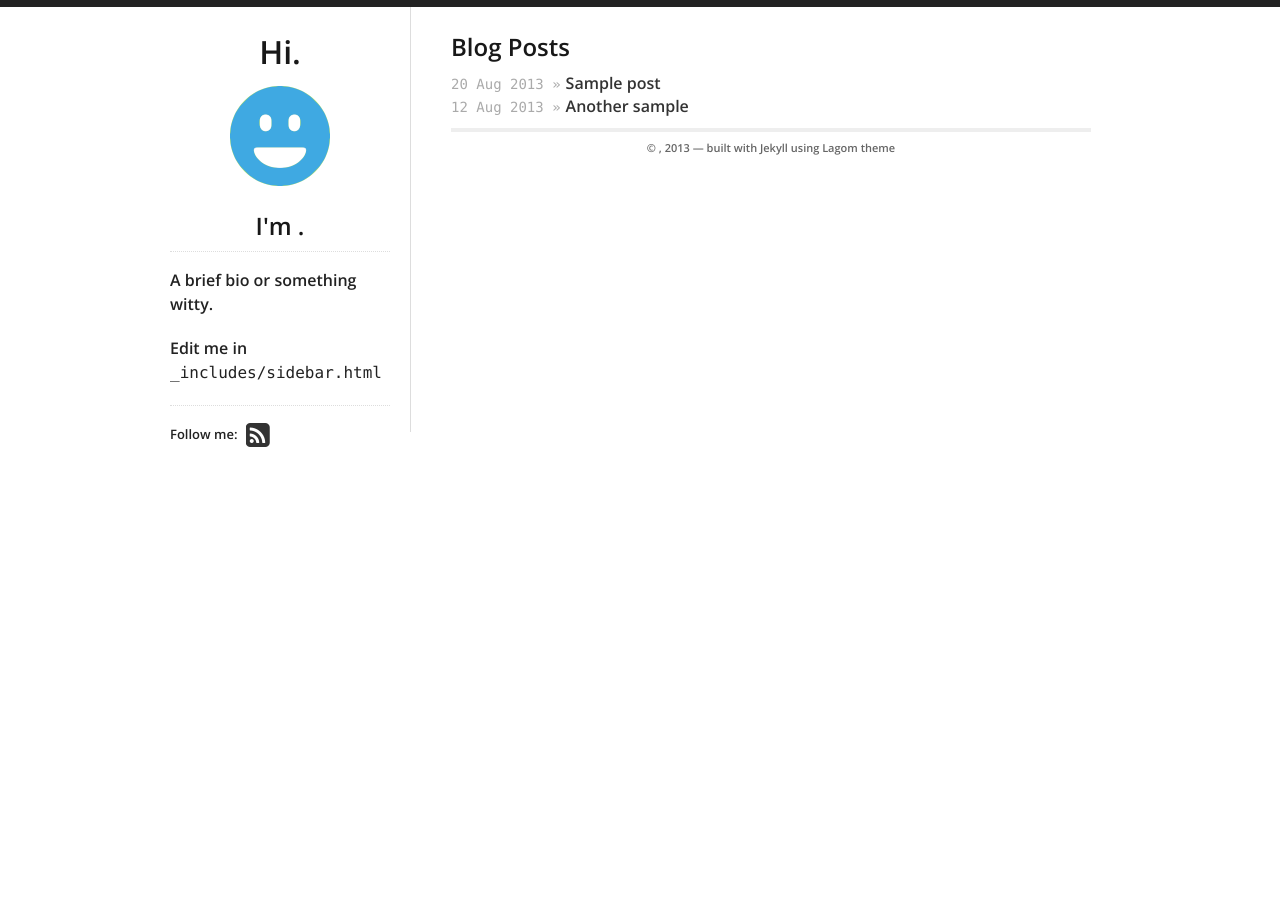
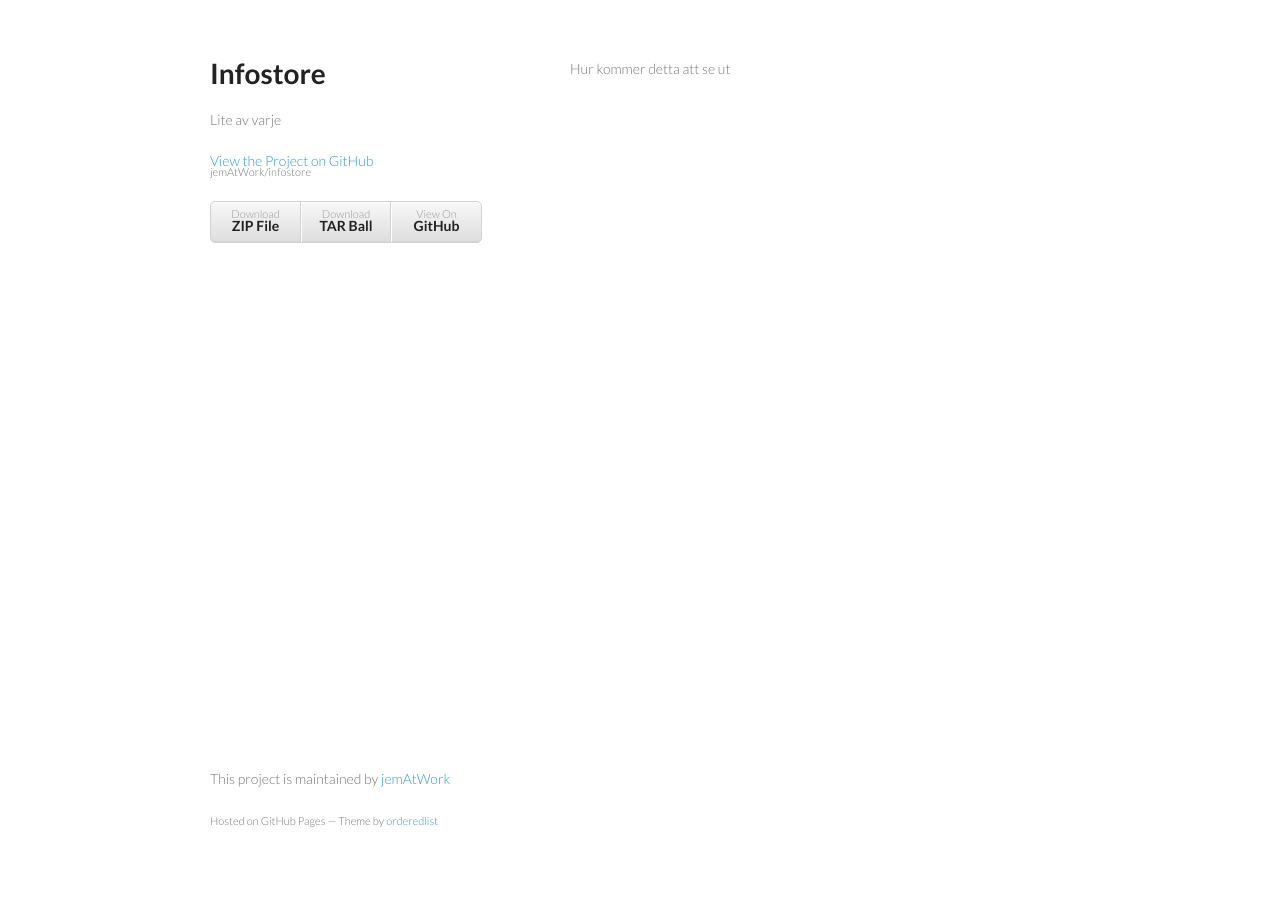
Before and after one commit to jemAtWork/infostore, a Jekyll site: the page index.html, which Jekyll copies as it is, in a window 1280 px wide. Built offline with Jekyll 4.4.1, drawn with Linux system fonts in a browser that asks for light colours; nearby versions of some CDN libraries.

Commit message:
Create gh-pages branch via GitHub

```diff
--- a/index.html
+++ b/index.html
@@ -1,13 +1,41 @@
----
-layout: default
-title: Blog Posts
----
+<!doctype html>
+<html>
+  <head>
+    <meta charset="utf-8">
+    <meta http-equiv="X-UA-Compatible" content="chrome=1">
+    <title>Infostore by jemAtWork</title>
 
-<div id="home">
-  <h2><i class="icon-bookmark"></i> Blog Posts</h2>
-  <ul id="blog-posts" class="posts">
-    {% for post in site.posts %}
-      <li><span>{{ post.date | date_to_string }} &raquo;</span><a href="{{ post.url }}">{{ post.title }}</a></li>
-    {% endfor %}
-  </ul>
-</div>
+    <link rel="stylesheet" href="stylesheets/styles.css">
+    <link rel="stylesheet" href="stylesheets/pygment_trac.css">
+    <meta name="viewport" content="width=device-width, initial-scale=1, user-scalable=no">
+    <!--[if lt IE 9]>
+    <script src="//html5shiv.googlecode.com/svn/trunk/html5.js"></script>
+    <![endif]-->
+  </head>
+  <body>
+    <div class="wrapper">
+      <header>
+        <h1>Infostore</h1>
+        <p>Lite av varje</p>
+
+        <p class="view"><a href="https://github.com/jemAtWork/infostore">View the Project on GitHub <small>jemAtWork/infostore</small></a></p>
+
+
+        <ul>
+          <li><a href="https://github.com/jemAtWork/infostore/zipball/master">Download <strong>ZIP File</strong></a></li>
+          <li><a href="https://github.com/jemAtWork/infostore/tarball/master">Download <strong>TAR Ball</strong></a></li>
+          <li><a href="https://github.com/jemAtWork/infostore">View On <strong>GitHub</strong></a></li>
+        </ul>
+      </header>
+      <section>
+        <p>Hur kommer detta att se ut</p>
+      </section>
+      <footer>
+        <p>This project is maintained by <a href="https://github.com/jemAtWork">jemAtWork</a></p>
+        <p><small>Hosted on GitHub Pages &mdash; Theme by <a href="https://github.com/orderedlist">orderedlist</a></small></p>
+      </footer>
+    </div>
+    <script src="javascripts/scale.fix.js"></script>
+
+  </body>
+</html>
--- /dev/null
+++ b/javascripts/scale.fix.js
@@ -0,0 +1,17 @@
+var metas = document.getElementsByTagName('meta');
+var i;
+if (navigator.userAgent.match(/iPhone/i)) {
+  for (i=0; i<metas.length; i++) {
+    if (metas[i].name == "viewport") {
+      metas[i].content = "width=device-width, minimum-scale=1.0, maximum-scale=1.0";
+    }
+  }
+  document.addEventListener("gesturestart", gestureStart, false);
+}
+function gestureStart() {
+  for (i=0; i<metas.length; i++) {
+    if (metas[i].name == "viewport") {
+      metas[i].content = "width=device-width, minimum-scale=0.25, maximum-scale=1.6";
+    }
+  }
+}
--- /dev/null
+++ b/params.json
@@ -0,0 +1 @@
+{"name":"Infostore","tagline":"Lite av varje","body":"Hur kommer detta att se ut","google":"","note":"Don't delete this file! It's used internally to help with page regeneration."}
--- /dev/null
+++ b/stylesheets/pygment_trac.css
@@ -0,0 +1,69 @@
+.highlight  { background: #ffffff; }
+.highlight .c { color: #999988; font-style: italic } /* Comment */
+.highlight .err { color: #a61717; background-color: #e3d2d2 } /* Error */
+.highlight .k { font-weight: bold } /* Keyword */
+.highlight .o { font-weight: bold } /* Operator */
+.highlight .cm { color: #999988; font-style: italic } /* Comment.Multiline */
+.highlight .cp { color: #999999; font-weight: bold } /* Comment.Preproc */
+.highlight .c1 { color: #999988; font-style: italic } /* Comment.Single */
+.highlight .cs { color: #999999; font-weight: bold; font-style: italic } /* Comment.Special */
+.highlight .gd { color: #000000; background-color: #ffdddd } /* Generic.Deleted */
+.highlight .gd .x { color: #000000; background-color: #ffaaaa } /* Generic.Deleted.Specific */
+.highlight .ge { font-style: italic } /* Generic.Emph */
+.highlight .gr { color: #aa0000 } /* Generic.Error */
+.highlight .gh { color: #999999 } /* Generic.Heading */
+.highlight .gi { color: #000000; background-color: #ddffdd } /* Generic.Inserted */
+.highlight .gi .x { color: #000000; background-color: #aaffaa } /* Generic.Inserted.Specific */
+.highlight .go { color: #888888 } /* Generic.Output */
+.highlight .gp { color: #555555 } /* Generic.Prompt */
+.highlight .gs { font-weight: bold } /* Generic.Strong */
+.highlight .gu { color: #800080; font-weight: bold; } /* Generic.Subheading */
+.highlight .gt { color: #aa0000 } /* Generic.Traceback */
+.highlight .kc { font-weight: bold } /* Keyword.Constant */
+.highlight .kd { font-weight: bold } /* Keyword.Declaration */
+.highlight .kn { font-weight: bold } /* Keyword.Namespace */
+.highlight .kp { font-weight: bold } /* Keyword.Pseudo */
+.highlight .kr { font-weight: bold } /* Keyword.Reserved */
+.highlight .kt { color: #445588; font-weight: bold } /* Keyword.Type */
+.highlight .m { color: #009999 } /* Literal.Number */
+.highlight .s { color: #d14 } /* Literal.String */
+.highlight .na { color: #008080 } /* Name.Attribute */
+.highlight .nb { color: #0086B3 } /* Name.Builtin */
+.highlight .nc { color: #445588; font-weight: bold } /* Name.Class */
+.highlight .no { color: #008080 } /* Name.Constant */
+.highlight .ni { color: #800080 } /* Name.Entity */
+.highlight .ne { color: #990000; font-weight: bold } /* Name.Exception */
+.highlight .nf { color: #990000; font-weight: bold } /* Name.Function */
+.highlight .nn { color: #555555 } /* Name.Namespace */
+.highlight .nt { color: #000080 } /* Name.Tag */
+.highlight .nv { color: #008080 } /* Name.Variable */
+.highlight .ow { font-weight: bold } /* Operator.Word */
+.highlight .w { color: #bbbbbb } /* Text.Whitespace */
+.highlight .mf { color: #009999 } /* Literal.Number.Float */
+.highlight .mh { color: #009999 } /* Literal.Number.Hex */
+.highlight .mi { color: #009999 } /* Literal.Number.Integer */
+.highlight .mo { color: #009999 } /* Literal.Number.Oct */
+.highlight .sb { color: #d14 } /* Literal.String.Backtick */
+.highlight .sc { color: #d14 } /* Literal.String.Char */
+.highlight .sd { color: #d14 } /* Literal.String.Doc */
+.highlight .s2 { color: #d14 } /* Literal.String.Double */
+.highlight .se { color: #d14 } /* Literal.String.Escape */
+.highlight .sh { color: #d14 } /* Literal.String.Heredoc */
+.highlight .si { color: #d14 } /* Literal.String.Interpol */
+.highlight .sx { color: #d14 } /* Literal.String.Other */
+.highlight .sr { color: #009926 } /* Literal.String.Regex */
+.highlight .s1 { color: #d14 } /* Literal.String.Single */
+.highlight .ss { color: #990073 } /* Literal.String.Symbol */
+.highlight .bp { color: #999999 } /* Name.Builtin.Pseudo */
+.highlight .vc { color: #008080 } /* Name.Variable.Class */
+.highlight .vg { color: #008080 } /* Name.Variable.Global */
+.highlight .vi { color: #008080 } /* Name.Variable.Instance */
+.highlight .il { color: #009999 } /* Literal.Number.Integer.Long */
+
+.type-csharp .highlight .k { color: #0000FF }
+.type-csharp .highlight .kt { color: #0000FF }
+.type-csharp .highlight .nf { color: #000000; font-weight: normal }
+.type-csharp .highlight .nc { color: #2B91AF }
+.type-csharp .highlight .nn { color: #000000 }
+.type-csharp .highlight .s { color: #A31515 }
+.type-csharp .highlight .sc { color: #A31515 }
--- /dev/null
+++ b/stylesheets/styles.css
@@ -0,0 +1,255 @@
+@import url(https://fonts.googleapis.com/css?family=Lato:300italic,700italic,300,700);
+
+body {
+  padding:50px;
+  font:14px/1.5 Lato, "Helvetica Neue", Helvetica, Arial, sans-serif;
+  color:#777;
+  font-weight:300;
+}
+
+h1, h2, h3, h4, h5, h6 {
+  color:#222;
+  margin:0 0 20px;
+}
+
+p, ul, ol, table, pre, dl {
+  margin:0 0 20px;
+}
+
+h1, h2, h3 {
+  line-height:1.1;
+}
+
+h1 {
+  font-size:28px;
+}
+
+h2 {
+  color:#393939;
+}
+
+h3, h4, h5, h6 {
+  color:#494949;
+}
+
+a {
+  color:#39c;
+  font-weight:400;
+  text-decoration:none;
+}
+
+a small {
+  font-size:11px;
+  color:#777;
+  margin-top:-0.6em;
+  display:block;
+}
+
+.wrapper {
+  width:860px;
+  margin:0 auto;
+}
+
+blockquote {
+  border-left:1px solid #e5e5e5;
+  margin:0;
+  padding:0 0 0 20px;
+  font-style:italic;
+}
+
+code, pre {
+  font-family:Monaco, Bitstream Vera Sans Mono, Lucida Console, Terminal;
+  color:#333;
+  font-size:12px;
+}
+
+pre {
+  padding:8px 15px;
+  background: #f8f8f8;
+  border-radius:5px;
+  border:1px solid #e5e5e5;
+  overflow-x: auto;
+}
+
+table {
+  width:100%;
+  border-collapse:collapse;
+}
+
+th, td {
+  text-align:left;
+  padding:5px 10px;
+  border-bottom:1px solid #e5e5e5;
+}
+
+dt {
+  color:#444;
+  font-weight:700;
+}
+
+th {
+  color:#444;
+}
+
+img {
+  max-width:100%;
+}
+
+header {
+  width:270px;
+  float:left;
+  position:fixed;
+}
+
+header ul {
+  list-style:none;
+  height:40px;
+
+  padding:0;
+
+  background: #eee;
+  background: -moz-linear-gradient(top, #f8f8f8 0%, #dddddd 100%);
+  background: -webkit-gradient(linear, left top, left bottom, color-stop(0%,#f8f8f8), color-stop(100%,#dddddd));
+  background: -webkit-linear-gradient(top, #f8f8f8 0%,#dddddd 100%);
+  background: -o-linear-gradient(top, #f8f8f8 0%,#dddddd 100%);
+  background: -ms-linear-gradient(top, #f8f8f8 0%,#dddddd 100%);
+  background: linear-gradient(top, #f8f8f8 0%,#dddddd 100%);
+
+  border-radius:5px;
+  border:1px solid #d2d2d2;
+  box-shadow:inset #fff 0 1px 0, inset rgba(0,0,0,0.03) 0 -1px 0;
+  width:270px;
+}
+
+header li {
+  width:89px;
+  float:left;
+  border-right:1px solid #d2d2d2;
+  height:40px;
+}
+
+header ul a {
+  line-height:1;
+  font-size:11px;
+  color:#999;
+  display:block;
+  text-align:center;
+  padding-top:6px;
+  height:40px;
+}
+
+strong {
+  color:#222;
+  font-weight:700;
+}
+
+header ul li + li {
+  width:88px;
+  border-left:1px solid #fff;
+}
+
+header ul li + li + li {
+  border-right:none;
+  width:89px;
+}
+
+header ul a strong {
+  font-size:14px;
+  display:block;
+  color:#222;
+}
+
+section {
+  width:500px;
+  float:right;
+  padding-bottom:50px;
+}
+
+small {
+  font-size:11px;
+}
+
+hr {
+  border:0;
+  background:#e5e5e5;
+  height:1px;
+  margin:0 0 20px;
+}
+
+footer {
+  width:270px;
+  float:left;
+  position:fixed;
+  bottom:50px;
+}
+
+@media print, screen and (max-width: 960px) {
+
+  div.wrapper {
+    width:auto;
+    margin:0;
+  }
+
+  header, section, footer {
+    float:none;
+    position:static;
+    width:auto;
+  }
+
+  header {
+    padding-right:320px;
+  }
+
+  section {
+    border:1px solid #e5e5e5;
+    border-width:1px 0;
+    padding:20px 0;
+    margin:0 0 20px;
+  }
+
+  header a small {
+    display:inline;
+  }
+
+  header ul {
+    position:absolute;
+    right:50px;
+    top:52px;
+  }
+}
+
+@media print, screen and (max-width: 720px) {
+  body {
+    word-wrap:break-word;
+  }
+
+  header {
+    padding:0;
+  }
+
+  header ul, header p.view {
+    position:static;
+  }
+
+  pre, code {
+    word-wrap:normal;
+  }
+}
+
+@media print, screen and (max-width: 480px) {
+  body {
+    padding:15px;
+  }
+
+  header ul {
+    display:none;
+  }
+}
+
+@media print {
+  body {
+    padding:0.4in;
+    font-size:12pt;
+    color:#444;
+  }
+}
```
